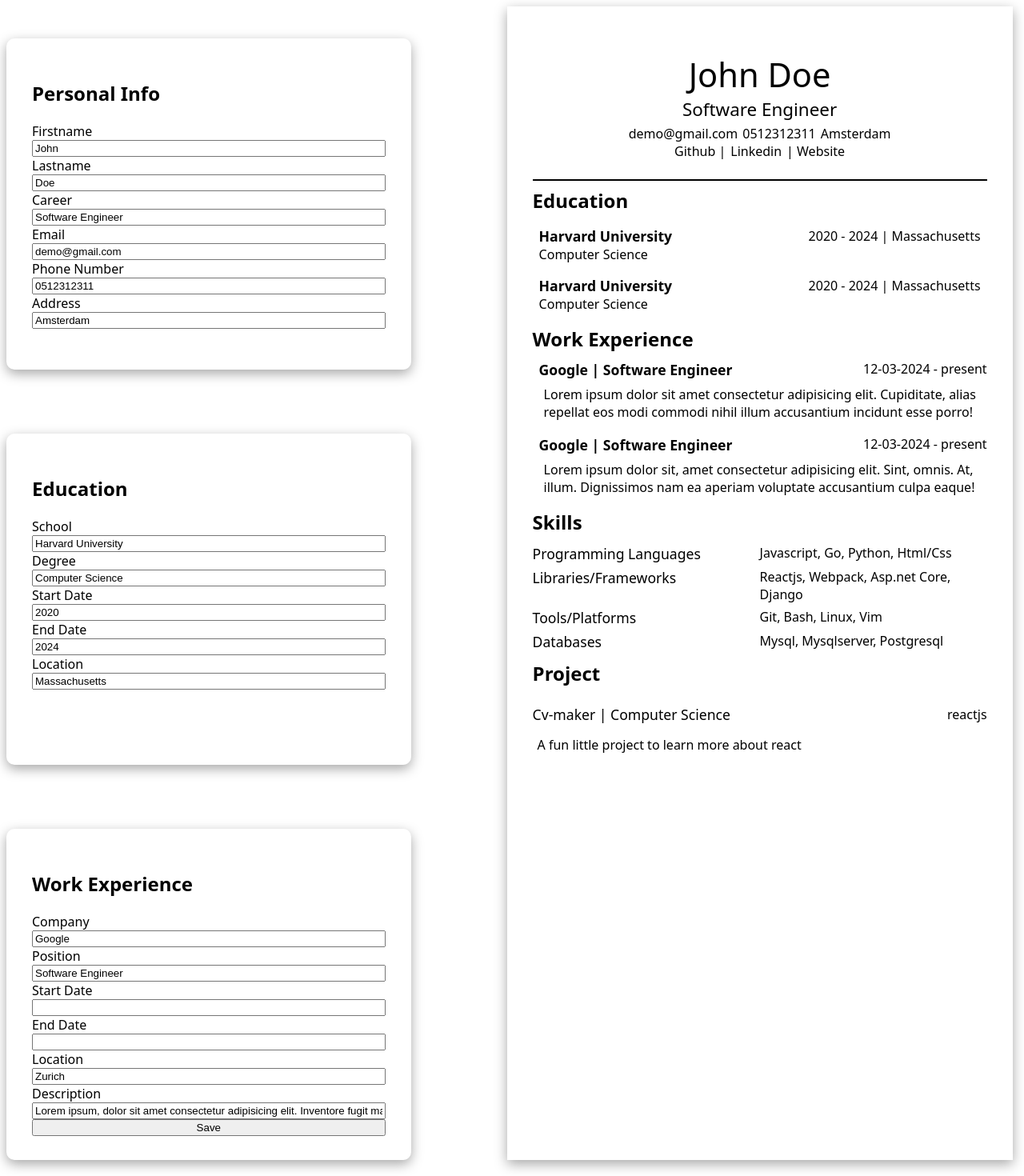
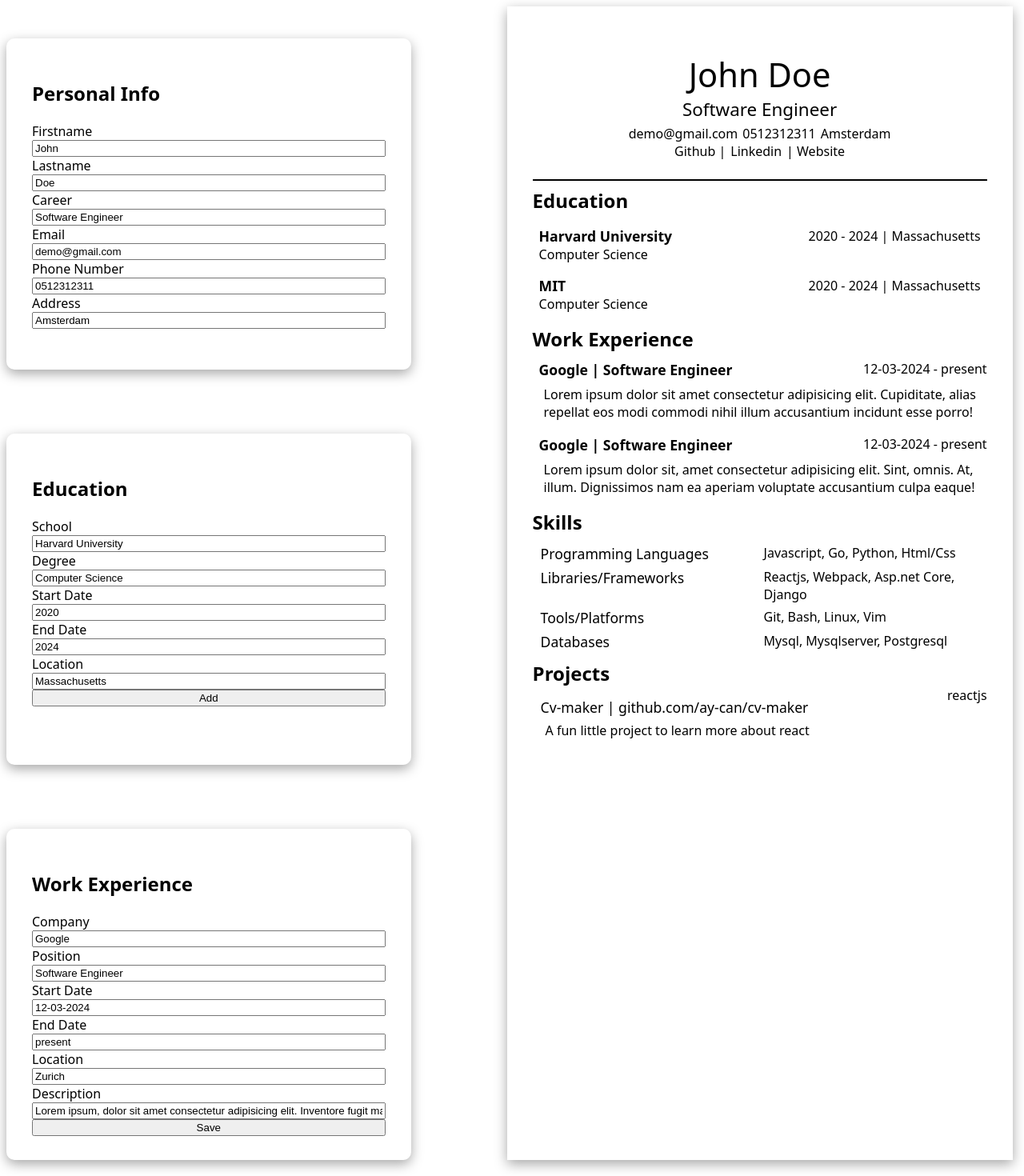
Before and after one commit to Ay-can/cv-maker, a React (Vite) app: page / in a window 1280 px wide. Shown: the top 1470 px of the page at 80% size. Built offline with nearby package versions, Linux system fonts and the light colour scheme.

Commit message:
fix key prop issue and add margin/padding to resume blocks

```diff
--- a/src/App.jsx
+++ b/src/App.jsx
@@ -38,7 +38,7 @@ function App() {
 
   const [studies, setStudies] = useState([
     {
-      id: crypto.randomUUID(),
+      id: 1,
       school: "Harvard University",
       degree: "Computer Science",
       startYear: 2020,
@@ -46,8 +46,8 @@ function App() {
       location: "Massachusetts",
     },
     {
-      id: crypto.randomUUID(),
-      school: "Harvard University",
+      id: 2,
+      school: "MIT",
       degree: "Computer Science",
       startYear: 2020,
       endYear: 2024,
@@ -59,7 +59,7 @@ function App() {
     {
       id: crypto.randomUUID(),
       name: "Cv-maker",
-      link: "Computer Science",
+      link: "github.com/ay-can/cv-maker",
       stack: "reactjs",
       description: "A fun little project to learn more about react",
     },
@@ -93,16 +93,23 @@ function App() {
   };
 
   const saveWorkExperience = () => {
-    setWorkExperiences([...workExperiences, { ...work }]);
+    setWorkExperiences([
+      ...workExperiences,
+      { ...work, id: crypto.randomUUID() },
+    ]);
   };
 
   const saveProjects = () => {
-    setProjects([...projects, { ...projectForm }]);
+    setProjects([...projects, { ...projectForm, id: crypto.randomUUID() }]);
+  };
+
+  const addStudy = () => {
+    setStudies([...studies, { ...education, id: crypto.randomUUID() }]);
   };
 
   const [projectForm, setProjectForm] = useState({
     name: "Cv-maker",
-    link: "www.github.com/ay-can/cv-maker",
+    link: "github.com/ay-can/cv-maker",
     stack: "reactjs",
     description:
       "A fun little project first react project to learn about components, state, props and much more",
@@ -128,8 +135,8 @@ function App() {
   const [work, setWork] = useState({
     company: "Google",
     position: "Software Engineer",
-    startDate: "12-03-2024",
-    endDate: "present",
+    "start-date": "12-03-2024",
+    "end-date": "present",
     location: "Zurich",
     description:
       "Lorem ipsum, dolor sit amet consectetur adipisicing elit. Inventore fugit magnam laudantium omnis similique iure harum velit at quas aperiam.",
@@ -141,6 +148,7 @@ function App() {
       <EducationForm
         education={education}
         handleEducationForm={handleEducationForm}
+        addStudy={addStudy}
       />
       <WorkForm
         work={work}
--- a/src/components/EducationForm.jsx
+++ b/src/components/EducationForm.jsx
@@ -1,7 +1,7 @@
 import { useState } from "react";
 import "../styles/education.css";
 
-function EducationForm({ education, handleEducationForm }) {
+function EducationForm({ education, handleEducationForm, addStudy }) {
   return (
     <div className="education-container">
       <div className="card">
@@ -47,6 +47,9 @@ function EducationForm({ education, handleEducationForm }) {
             value={education.location}
             onChange={handleEducationForm}
           />
+          <button type="button" onClick={addStudy}>
+            Add
+          </button>
         </form>
       </div>
     </div>
--- a/src/components/EducationSection.jsx
+++ b/src/components/EducationSection.jsx
@@ -2,9 +2,14 @@ function EducationSection({ studies }) {
   return (
     <div className="education-section">
       <h2 className="section-header">Education</h2>
-      {studies.map((study) => {
+      {studies.map((study, index) => {
         return (
-          <div key={study.id} className="education-block">
+          <div
+            key={study.id}
+            className="education-block"
+            data-index={index}
+            onClick={(e) => console.log(e)}
+          >
             <div className="education-info">
               <div>
                 <div className="school-year-container">
--- a/src/components/ProjectForm.jsx
+++ b/src/components/ProjectForm.jsx
@@ -1,6 +1,8 @@
+import "../styles/project.css";
+
 function ProjectForm({ projectForm, handleProjectForm, saveProjects }) {
   return (
-    <div className="education-container">
+    <div className="project-container">
       <div className="card">
         <h2>Projects</h2>
         <form action="" id="project-form">
--- a/src/components/ProjectSection.jsx
+++ b/src/components/ProjectSection.jsx
@@ -4,7 +4,7 @@ function ProjectSection({ projects }) {
   return (
     <>
       <div className="project-section">
-        <h2 className="section-header">Project</h2>
+        <h2 className="section-header">Projects</h2>
         {projects.map((project) => {
           return (
             <div key={project.id} className="project-block">
--- a/src/components/SkillsSection.jsx
+++ b/src/components/SkillsSection.jsx
@@ -5,6 +5,7 @@ function SkillsSection({ skills }) {
     <>
       <div className="skills-section">
         <h2 className="section-header">Skills</h2>
+        <div className="skill-block">
           <div className="skill">
             <p className="skill-title">Programming Languages</p>
             <p>{skills["programming-languages"]}</p>
@@ -23,6 +24,7 @@ function SkillsSection({ skills }) {
             <p>{skills.databases}</p>
           </div>
         </div>
+      </div>
     </>
   );
 }
--- a/src/styles/project.css
+++ b/src/styles/project.css
@@ -6,7 +6,9 @@
 .project-info-container {
   display: flex;
   justify-content: space-between;
-  align-items: center;
+  align-items: end;
+  margin-bottom: 6px;
+  height: 30px;
 }
 
 .project-description {
@@ -19,3 +21,12 @@
   font-size: 1.1rem;
   margin: 0px;
 }
+
+.project-block {
+  margin-bottom: 10px;
+  padding-left: 10px;
+}
+
+.project-container {
+  grid-column: 1;
+}
--- a/src/styles/skills.css
+++ b/src/styles/skills.css
@@ -16,3 +16,7 @@
   font-weight: 500;
   font-size: 1.1rem;
 }
+
+.skill-block {
+  padding-left: 10px;
+}
```
Lines whose indentation alone changed are shown as unchanged.
